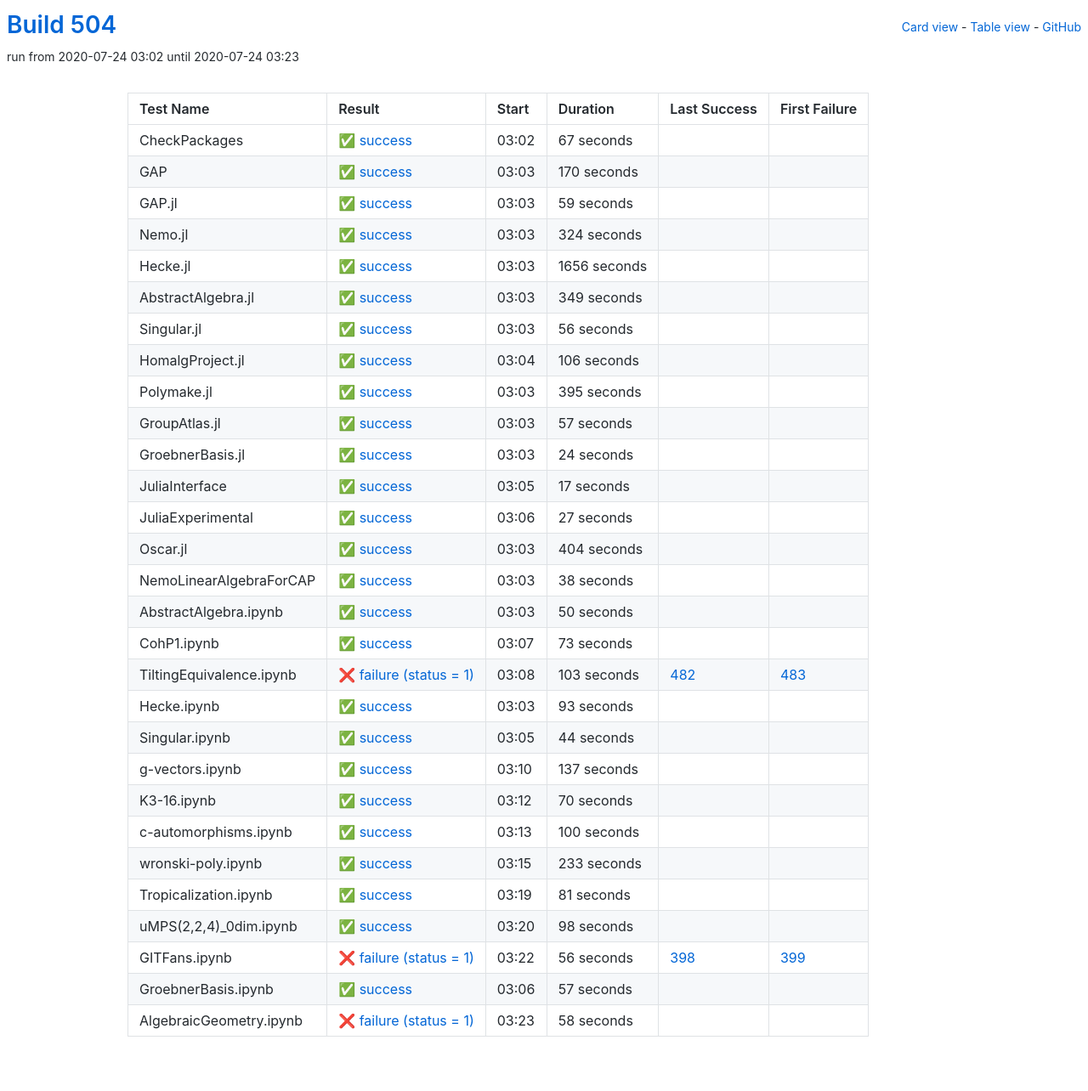
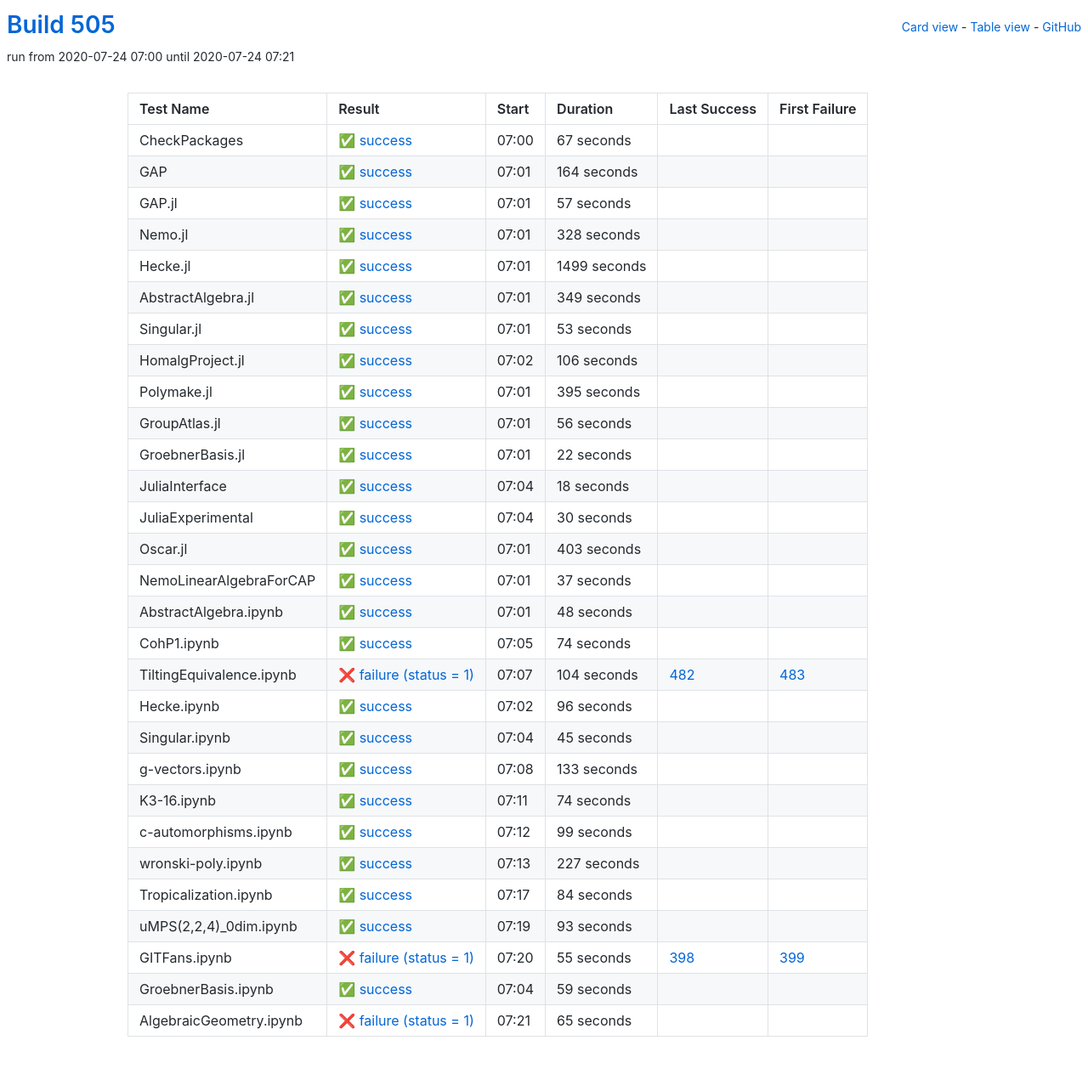
Before and after one commit to oscar-system/oscar-ci-status-stable, a Jekyll site: the page built from table.html, in a window 1280 px wide. Shown: the whole page at 85% size. Built offline with Jekyll 4.4.1, drawn with Linux system fonts in a browser that asks for light colours.

Commit message:
Build #505

```diff
--- a/_data/ci.yml
+++ b/_data/ci.yml
@@ -1,6 +1,6 @@
 ---
-build: 504
-build_url: https://oscarci.mathematik.uni-kl.de/job/oscar-stable/504/
+build: 505
+build_url: https://oscarci.mathematik.uni-kl.de/job/oscar-stable/505/
 job: oscar-stable
 organization: oscar-system
 repo: oscar-ci-status-stable
@@ -8,8 +8,8 @@ repourl: https://github.com/oscar-system/oscar-ci-status-stable
 tests:
 - name: CheckPackages
   id: checkpackages
-  log: https://oscarci.mathematik.uni-kl.de/job/oscar-stable/504/artifact/logs/build-504/CheckPackages.log
-  start: 2020-07-24 03:02
+  log: https://oscarci.mathematik.uni-kl.de/job/oscar-stable/505/artifact/logs/build-505/CheckPackages.log
+  start: 2020-07-24 07:00
   success: true
   exitcode: 0
   status: success
@@ -20,56 +20,56 @@ tests:
   first_failure_url:
 - name: GAP
   id: gap
-  log: https://oscarci.mathematik.uni-kl.de/job/oscar-stable/504/artifact/logs/build-504/GAP.log
-  start: 2020-07-24 03:03
+  log: https://oscarci.mathematik.uni-kl.de/job/oscar-stable/505/artifact/logs/build-505/GAP.log
+  start: 2020-07-24 07:01
   success: true
   exitcode: 0
   status: success
-  duration: 170
+  duration: 164
   last_success: false
   last_success_url:
   first_failure: false
   first_failure_url:
 - name: GAP.jl
   id: gap-jl
-  log: https://oscarci.mathematik.uni-kl.de/job/oscar-stable/504/artifact/logs/build-504/GAP.jl.log
-  start: 2020-07-24 03:03
+  log: https://oscarci.mathematik.uni-kl.de/job/oscar-stable/505/artifact/logs/build-505/GAP.jl.log
+  start: 2020-07-24 07:01
   success: true
   exitcode: 0
   status: success
-  duration: 59
+  duration: 57
   last_success: false
   last_success_url:
   first_failure: false
   first_failure_url:
 - name: Nemo.jl
   id: nemo-jl
-  log: https://oscarci.mathematik.uni-kl.de/job/oscar-stable/504/artifact/logs/build-504/Nemo.jl.log
-  start: 2020-07-24 03:03
+  log: https://oscarci.mathematik.uni-kl.de/job/oscar-stable/505/artifact/logs/build-505/Nemo.jl.log
+  start: 2020-07-24 07:01
   success: true
   exitcode: 0
   status: success
-  duration: 324
+  duration: 328
   last_success: false
   last_success_url:
   first_failure: false
   first_failure_url:
 - name: Hecke.jl
   id: hecke-jl
-  log: https://oscarci.mathematik.uni-kl.de/job/oscar-stable/504/artifact/logs/build-504/Hecke.jl.log
-  start: 2020-07-24 03:03
+  log: https://oscarci.mathematik.uni-kl.de/job/oscar-stable/505/artifact/logs/build-505/Hecke.jl.log
+  start: 2020-07-24 07:01
   success: true
   exitcode: 0
   status: success
-  duration: 1656
+  duration: 1499
   last_success: false
   last_success_url:
   first_failure: false
   first_failure_url:
 - name: AbstractAlgebra.jl
   id: abstractalgebra-jl
-  log: https://oscarci.mathematik.uni-kl.de/job/oscar-stable/504/artifact/logs/build-504/AbstractAlgebra.jl.log
-  start: 2020-07-24 03:03
+  log: https://oscarci.mathematik.uni-kl.de/job/oscar-stable/505/artifact/logs/build-505/AbstractAlgebra.jl.log
+  start: 2020-07-24 07:01
   success: true
   exitcode: 0
   status: success
@@ -80,20 +80,20 @@ tests:
   first_failure_url:
 - name: Singular.jl
   id: singular-jl
-  log: https://oscarci.mathematik.uni-kl.de/job/oscar-stable/504/artifact/logs/build-504/Singular.jl.log
-  start: 2020-07-24 03:03
+  log: https://oscarci.mathematik.uni-kl.de/job/oscar-stable/505/artifact/logs/build-505/Singular.jl.log
+  start: 2020-07-24 07:01
   success: true
   exitcode: 0
   status: success
-  duration: 56
+  duration: 53
   last_success: false
   last_success_url:
   first_failure: false
   first_failure_url:
 - name: HomalgProject.jl
   id: homalgproject-jl
-  log: https://oscarci.mathematik.uni-kl.de/job/oscar-stable/504/artifact/logs/build-504/HomalgProject.jl.log
-  start: 2020-07-24 03:04
+  log: https://oscarci.mathematik.uni-kl.de/job/oscar-stable/505/artifact/logs/build-505/HomalgProject.jl.log
+  start: 2020-07-24 07:02
   success: true
   exitcode: 0
   status: success
@@ -104,8 +104,8 @@ tests:
   first_failure_url:
 - name: Polymake.jl
   id: polymake-jl
-  log: https://oscarci.mathematik.uni-kl.de/job/oscar-stable/504/artifact/logs/build-504/Polymake.jl.log
-  start: 2020-07-24 03:03
+  log: https://oscarci.mathematik.uni-kl.de/job/oscar-stable/505/artifact/logs/build-505/Polymake.jl.log
+  start: 2020-07-24 07:01
   success: true
   exitcode: 0
   status: success
@@ -116,116 +116,200 @@ tests:
   first_failure_url:
 - name: GroupAtlas.jl
   id: groupatlas-jl
-  log: https://oscarci.mathematik.uni-kl.de/job/oscar-stable/504/artifact/logs/build-504/GroupAtlas.jl.log
-  start: 2020-07-24 03:03
+  log: https://oscarci.mathematik.uni-kl.de/job/oscar-stable/505/artifact/logs/build-505/GroupAtlas.jl.log
+  start: 2020-07-24 07:01
   success: true
   exitcode: 0
   status: success
-  duration: 57
+  duration: 56
   last_success: false
   last_success_url:
   first_failure: false
   first_failure_url:
 - name: GroebnerBasis.jl
   id: groebnerbasis-jl
-  log: https://oscarci.mathematik.uni-kl.de/job/oscar-stable/504/artifact/logs/build-504/GroebnerBasis.jl.log
-  start: 2020-07-24 03:03
+  log: https://oscarci.mathematik.uni-kl.de/job/oscar-stable/505/artifact/logs/build-505/GroebnerBasis.jl.log
+  start: 2020-07-24 07:01
   success: true
   exitcode: 0
   status: success
-  duration: 24
+  duration: 22
   last_success: false
   last_success_url:
   first_failure: false
   first_failure_url:
 - name: JuliaInterface
   id: juliainterface
-  log: https://oscarci.mathematik.uni-kl.de/job/oscar-stable/504/artifact/logs/build-504/JuliaInterface.log
-  start: 2020-07-24 03:05
+  log: https://oscarci.mathematik.uni-kl.de/job/oscar-stable/505/artifact/logs/build-505/JuliaInterface.log
+  start: 2020-07-24 07:04
   success: true
   exitcode: 0
   status: success
-  duration: 17
+  duration: 18
   last_success: false
   last_success_url:
   first_failure: false
   first_failure_url:
 - name: JuliaExperimental
   id: juliaexperimental
-  log: https://oscarci.mathematik.uni-kl.de/job/oscar-stable/504/artifact/logs/build-504/JuliaExperimental.log
-  start: 2020-07-24 03:06
+  log: https://oscarci.mathematik.uni-kl.de/job/oscar-stable/505/artifact/logs/build-505/JuliaExperimental.log
+  start: 2020-07-24 07:04
   success: true
   exitcode: 0
   status: success
-  duration: 27
+  duration: 30
   last_success: false
   last_success_url:
   first_failure: false
   first_failure_url:
 - name: Oscar.jl
   id: oscar-jl
-  log: https://oscarci.mathematik.uni-kl.de/job/oscar-stable/504/artifact/logs/build-504/Oscar.jl.log
-  start: 2020-07-24 03:03
+  log: https://oscarci.mathematik.uni-kl.de/job/oscar-stable/505/artifact/logs/build-505/Oscar.jl.log
+  start: 2020-07-24 07:01
   success: true
   exitcode: 0
   status: success
-  duration: 404
+  duration: 403
   last_success: false
   last_success_url:
   first_failure: false
   first_failure_url:
 - name: NemoLinearAlgebraForCAP
   id: nemolinearalgebraforcap
-  log: https://oscarci.mathematik.uni-kl.de/job/oscar-stable/504/artifact/logs/build-504/NemoLinearAlgebraForCAP.log
-  start: 2020-07-24 03:03
+  log: https://oscarci.mathematik.uni-kl.de/job/oscar-stable/505/artifact/logs/build-505/NemoLinearAlgebraForCAP.log
+  start: 2020-07-24 07:01
   success: true
   exitcode: 0
   status: success
-  duration: 38
+  duration: 37
   last_success: false
   last_success_url:
   first_failure: false
   first_failure_url:
 - name: AbstractAlgebra.ipynb
   id: abstractalgebra-ipynb
-  log: https://oscarci.mathematik.uni-kl.de/job/oscar-stable/504/artifact/logs/build-504/AbstractAlgebra.ipynb.log
-  start: 2020-07-24 03:03
+  log: https://oscarci.mathematik.uni-kl.de/job/oscar-stable/505/artifact/logs/build-505/AbstractAlgebra.ipynb.log
+  start: 2020-07-24 07:01
   success: true
   exitcode: 0
   status: success
-  duration: 50
+  duration: 48
   last_success: false
   last_success_url:
   first_failure: false
   first_failure_url:
 - name: CohP1.ipynb
   id: cohp1-ipynb
-  log: https://oscarci.mathematik.uni-kl.de/job/oscar-stable/504/artifact/logs/build-504/CohP1.ipynb.log
-  start: 2020-07-24 03:07
+  log: https://oscarci.mathematik.uni-kl.de/job/oscar-stable/505/artifact/logs/build-505/CohP1.ipynb.log
+  start: 2020-07-24 07:05
   success: true
   exitcode: 0
   status: success
-  duration: 73
+  duration: 74
   last_success: false
   last_success_url:
   first_failure: false
   first_failure_url:
 - name: TiltingEquivalence.ipynb
   id: tiltingequivalence-ipynb
-  log: https://oscarci.mathematik.uni-kl.de/job/oscar-stable/504/artifact/logs/build-504/TiltingEquivalence.ipynb.log
-  start: 2020-07-24 03:08
+  log: https://oscarci.mathematik.uni-kl.de/job/oscar-stable/505/artifact/logs/build-505/TiltingEquivalence.ipynb.log
+  start: 2020-07-24 07:07
   success: false
   exitcode: 1
   status: failure
-  duration: 103
+  duration: 104
   last_success: 482
   last_success_url: https://oscarci.mathematik.uni-kl.de/job/oscar-stable/482/
   first_failure: 483
   first_failure_url: https://oscarci.mathematik.uni-kl.de/job/oscar-stable/483/
 - name: Hecke.ipynb
   id: hecke-ipynb
-  log: https://oscarci.mathematik.uni-kl.de/job/oscar-stable/504/artifact/logs/build-504/Hecke.ipynb.log
-  start: 2020-07-24 03:03
+  log: https://oscarci.mathematik.uni-kl.de/job/oscar-stable/505/artifact/logs/build-505/Hecke.ipynb.log
+  start: 2020-07-24 07:02
+  success: true
+  exitcode: 0
+  status: success
+  duration: 96
+  last_success: false
+  last_success_url:
+  first_failure: false
+  first_failure_url:
+- name: Singular.ipynb
+  id: singular-ipynb
+  log: https://oscarci.mathematik.uni-kl.de/job/oscar-stable/505/artifact/logs/build-505/Singular.ipynb.log
+  start: 2020-07-24 07:04
+  success: true
+  exitcode: 0
+  status: success
+  duration: 45
+  last_success: false
+  last_success_url:
+  first_failure: false
+  first_failure_url:
+- name: g-vectors.ipynb
+  id: g-vectors-ipynb
+  log: https://oscarci.mathematik.uni-kl.de/job/oscar-stable/505/artifact/logs/build-505/g-vectors.ipynb.log
+  start: 2020-07-24 07:08
+  success: true
+  exitcode: 0
+  status: success
+  duration: 133
+  last_success: false
+  last_success_url:
+  first_failure: false
+  first_failure_url:
+- name: K3-16.ipynb
+  id: k3-16-ipynb
+  log: https://oscarci.mathematik.uni-kl.de/job/oscar-stable/505/artifact/logs/build-505/K3-16.ipynb.log
+  start: 2020-07-24 07:11
+  success: true
+  exitcode: 0
+  status: success
+  duration: 74
+  last_success: false
+  last_success_url:
+  first_failure: false
+  first_failure_url:
+- name: c-automorphisms.ipynb
+  id: c-automorphisms-ipynb
+  log: https://oscarci.mathematik.uni-kl.de/job/oscar-stable/505/artifact/logs/build-505/c-automorphisms.ipynb.log
+  start: 2020-07-24 07:12
+  success: true
+  exitcode: 0
+  status: success
+  duration: 99
+  last_success: false
+  last_success_url:
+  first_failure: false
+  first_failure_url:
+- name: wronski-poly.ipynb
+  id: wronski-poly-ipynb
+  log: https://oscarci.mathematik.uni-kl.de/job/oscar-stable/505/artifact/logs/build-505/wronski-poly.ipynb.log
+  start: 2020-07-24 07:13
+  success: true
+  exitcode: 0
+  status: success
+  duration: 227
+  last_success: false
+  last_success_url:
+  first_failure: false
+  first_failure_url:
+- name: Tropicalization.ipynb
+  id: tropicalization-ipynb
+  log: https://oscarci.mathematik.uni-kl.de/job/oscar-stable/505/artifact/logs/build-505/Tropicalization.ipynb.log
+  start: 2020-07-24 07:17
+  success: true
+  exitcode: 0
+  status: success
+  duration: 84
+  last_success: false
+  last_success_url:
+  first_failure: false
+  first_failure_url:
+- name: uMPS(2,2,4)_0dim.ipynb
+  id: umps-2-2-4-0dim-ipynb
+  log: https://oscarci.mathematik.uni-kl.de/job/oscar-stable/505/artifact/logs/build-505/uMPS-2-2-4-_0dim.ipynb.log
+  start: 2020-07-24 07:19
   success: true
   exitcode: 0
   status: success
@@ -234,122 +318,38 @@ tests:
   last_success_url:
   first_failure: false
   first_failure_url:
-- name: Singular.ipynb
-  id: singular-ipynb
-  log: https://oscarci.mathematik.uni-kl.de/job/oscar-stable/504/artifact/logs/build-504/Singular.ipynb.log
-  start: 2020-07-24 03:05
-  success: true
-  exitcode: 0
-  status: success
-  duration: 44
-  last_success: false
-  last_success_url:
-  first_failure: false
-  first_failure_url:
-- name: g-vectors.ipynb
-  id: g-vectors-ipynb
-  log: https://oscarci.mathematik.uni-kl.de/job/oscar-stable/504/artifact/logs/build-504/g-vectors.ipynb.log
-  start: 2020-07-24 03:10
-  success: true
-  exitcode: 0
-  status: success
-  duration: 137
-  last_success: false
-  last_success_url:
-  first_failure: false
-  first_failure_url:
-- name: K3-16.ipynb
-  id: k3-16-ipynb
-  log: https://oscarci.mathematik.uni-kl.de/job/oscar-stable/504/artifact/logs/build-504/K3-16.ipynb.log
-  start: 2020-07-24 03:12
-  success: true
-  exitcode: 0
-  status: success
-  duration: 70
-  last_success: false
-  last_success_url:
-  first_failure: false
-  first_failure_url:
-- name: c-automorphisms.ipynb
-  id: c-automorphisms-ipynb
-  log: https://oscarci.mathematik.uni-kl.de/job/oscar-stable/504/artifact/logs/build-504/c-automorphisms.ipynb.log
-  start: 2020-07-24 03:13
-  success: true
-  exitcode: 0
-  status: success
-  duration: 100
-  last_success: false
-  last_success_url:
-  first_failure: false
-  first_failure_url:
-- name: wronski-poly.ipynb
-  id: wronski-poly-ipynb
-  log: https://oscarci.mathematik.uni-kl.de/job/oscar-stable/504/artifact/logs/build-504/wronski-poly.ipynb.log
-  start: 2020-07-24 03:15
-  success: true
-  exitcode: 0
-  status: success
-  duration: 233
-  last_success: false
-  last_success_url:
-  first_failure: false
-  first_failure_url:
-- name: Tropicalization.ipynb
-  id: tropicalization-ipynb
-  log: https://oscarci.mathematik.uni-kl.de/job/oscar-stable/504/artifact/logs/build-504/Tropicalization.ipynb.log
-  start: 2020-07-24 03:19
-  success: true
-  exitcode: 0
-  status: success
-  duration: 81
-  last_success: false
-  last_success_url:
-  first_failure: false
-  first_failure_url:
-- name: uMPS(2,2,4)_0dim.ipynb
-  id: umps-2-2-4-0dim-ipynb
-  log: https://oscarci.mathematik.uni-kl.de/job/oscar-stable/504/artifact/logs/build-504/uMPS-2-2-4-_0dim.ipynb.log
-  start: 2020-07-24 03:20
-  success: true
-  exitcode: 0
-  status: success
-  duration: 98
-  last_success: false
-  last_success_url:
-  first_failure: false
-  first_failure_url:
 - name: GITFans.ipynb
   id: gitfans-ipynb
-  log: https://oscarci.mathematik.uni-kl.de/job/oscar-stable/504/artifact/logs/build-504/GITFans.ipynb.log
-  start: 2020-07-24 03:22
+  log: https://oscarci.mathematik.uni-kl.de/job/oscar-stable/505/artifact/logs/build-505/GITFans.ipynb.log
+  start: 2020-07-24 07:20
   success: false
   exitcode: 1
   status: failure
-  duration: 56
+  duration: 55
   last_success: 398
   last_success_url: https://oscarci.mathematik.uni-kl.de/job/oscar-stable/398/
   first_failure: 399
   first_failure_url: https://oscarci.mathematik.uni-kl.de/job/oscar-stable/399/
 - name: GroebnerBasis.ipynb
   id: groebnerbasis-ipynb
-  log: https://oscarci.mathematik.uni-kl.de/job/oscar-stable/504/artifact/logs/build-504/GroebnerBasis.ipynb.log
-  start: 2020-07-24 03:06
+  log: https://oscarci.mathematik.uni-kl.de/job/oscar-stable/505/artifact/logs/build-505/GroebnerBasis.ipynb.log
+  start: 2020-07-24 07:04
   success: true
   exitcode: 0
   status: success
-  duration: 57
+  duration: 59
   last_success: false
   last_success_url:
   first_failure: false
   first_failure_url:
 - name: AlgebraicGeometry.ipynb
   id: algebraicgeometry-ipynb
-  log: https://oscarci.mathematik.uni-kl.de/job/oscar-stable/504/artifact/logs/build-504/AlgebraicGeometry.ipynb.log
-  start: 2020-07-24 03:23
+  log: https://oscarci.mathematik.uni-kl.de/job/oscar-stable/505/artifact/logs/build-505/AlgebraicGeometry.ipynb.log
+  start: 2020-07-24 07:21
   success: false
   exitcode: 1
   status: failure
-  duration: 58
+  duration: 65
   last_success: false
   last_success_url:
   first_failure: false
```
Also changed, not shown: README.md.
